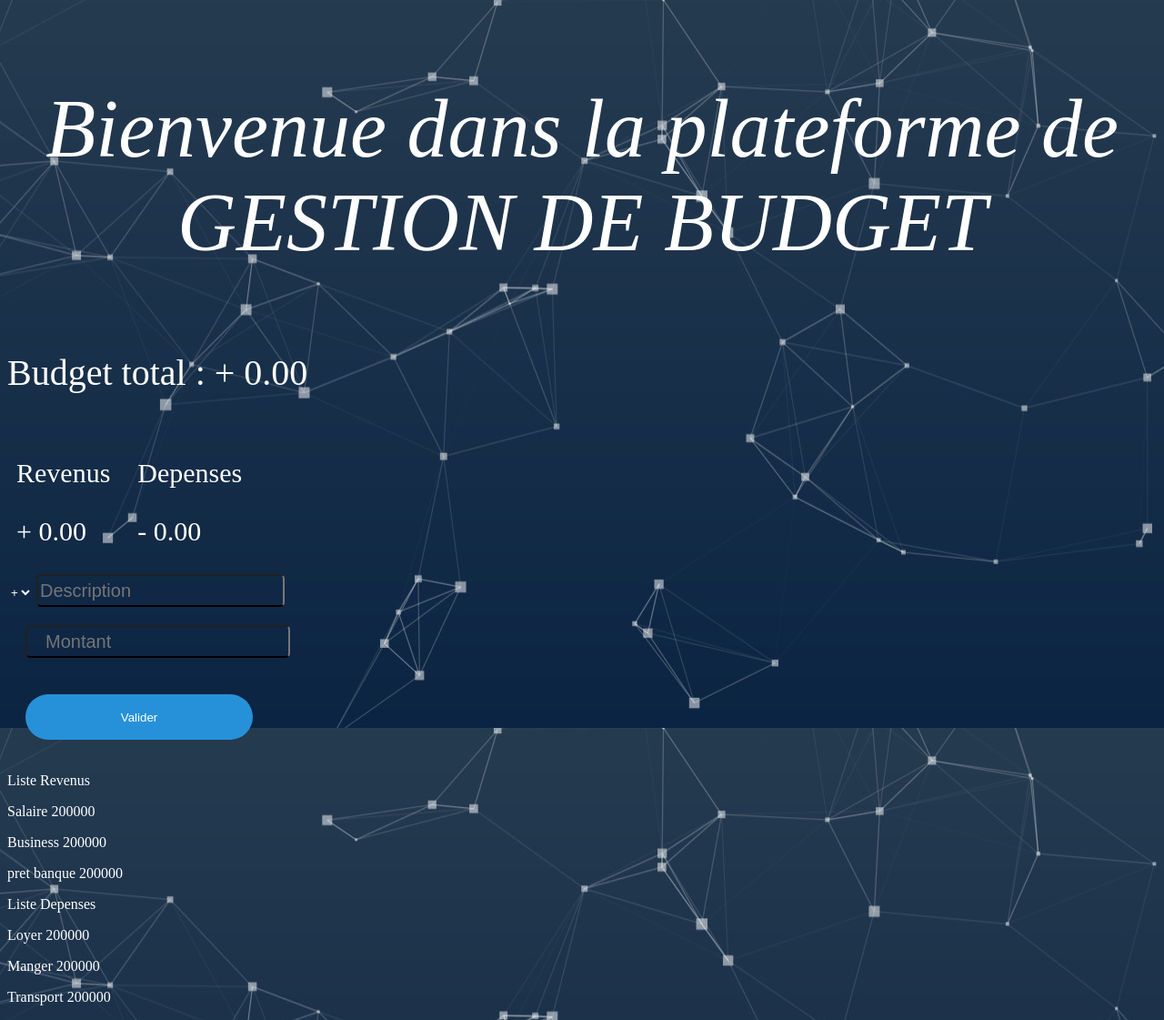
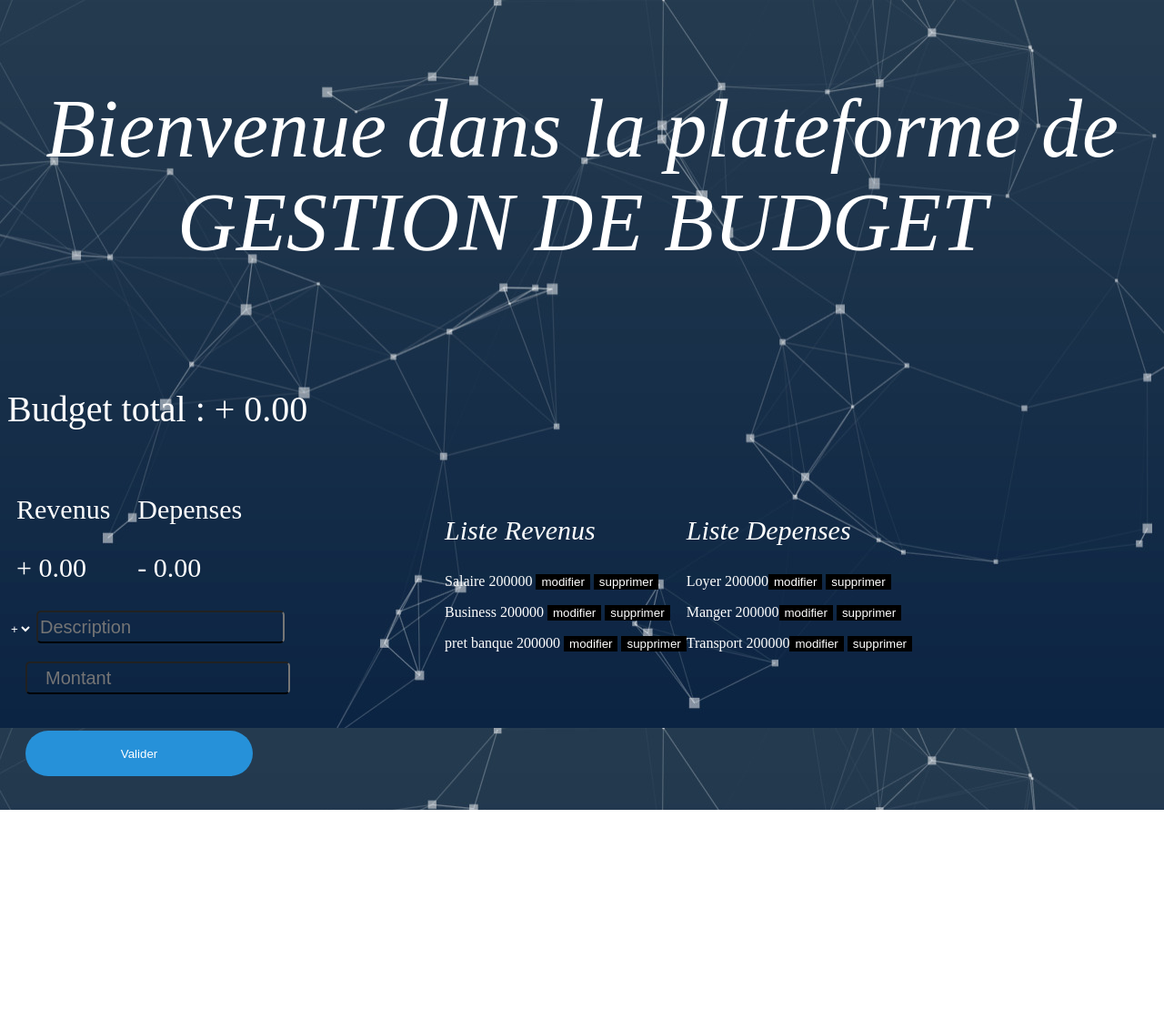
Before and after one commit to mnjaay/gestiondebudget.sn, a plain HTML site: page index.html in a window 1280 px wide. Shown: the whole page at 91% size. After the commit the page ends 890 px from the top, so only its background shows below. Drawn offline with Linux system fonts and the light colour scheme; a script that the page names is missing.

Commit message:
mis a jour

```diff
--- a/index.html
+++ b/index.html
@@ -11,6 +11,7 @@
 <body>
 
     <div class="principale"><p>Bienvenue dans la plateforme de GESTION DE BUDGET</p>  </div>
+    <div class="start">
     <form>
       <div class="gauche">
          <div class="presentation">
@@ -34,24 +35,24 @@
      </div>
     </form>
     <div class="droite">
-        <div>
-            <div>
-                <p>Liste Revenus</p>
-                <p class="liste">Salaire        200000</p>
-                <p class="liste">Business       200000</p>
-                <p class="liste">pret banque    200000</p>
-
-            </div>
 
             <div>
-                <p>Liste Depenses</p>
-                <p class="liste">Loyer         200000</p>
-                <p class="liste">Manger        200000</p>
-                <p class="liste">Transport     200000</p>
-            </div>
+                <p class="entete">Liste Revenus</p>
+                <p class="liste">Salaire        200000 <input type="submit" value="modifier" class="lst"> <input type="submit"  value="supprimer" class="lst"></p>
+                <p class="liste">Business       200000 <input type="submit" value="modifier" class="lst"> <input type="submit"  value="supprimer" class="lst"> </p>
+                <p class="liste">pret banque    200000 <input type="submit" value="modifier" class="lst"> <input type="submit"  value="supprimer" class="lst"></p>
 
-        </div>
+          </div>
+
+              <div>
+                <p class="entete">Liste Depenses</p>
+                <p class="liste">Loyer         200000<input type="submit" value="modifier" class="lst"> <input type="submit"  value="supprimer" class="lst"></p>
+                <p class="liste">Manger        200000<input type="submit" value="modifier" class="lst"> <input type="submit"  value="supprimer" class="lst"></p>
+                <p class="liste">Transport     200000<input type="submit" value="modifier" class="lst"> <input type="submit"  value="supprimer" class="lst"></p>
+             </div>
+
+           </div>
     </div>
-
+</div>
 </body>
 </html>
--- a/style.css
+++ b/style.css
@@ -70,3 +70,22 @@ input:hover{
     border: #2691d9;
 }
 option{color: black;}
+.start{
+    display: flex;
+}
+.droite{
+    display: flex;
+    padding: 150px;
+}
+.lst{
+    color: white;
+    border: none;
+    background-color: black;
+    cursor: pointer;
+
+}
+.entete{
+    font-size: 30px;
+    font-style: italic;
+
+}
```
